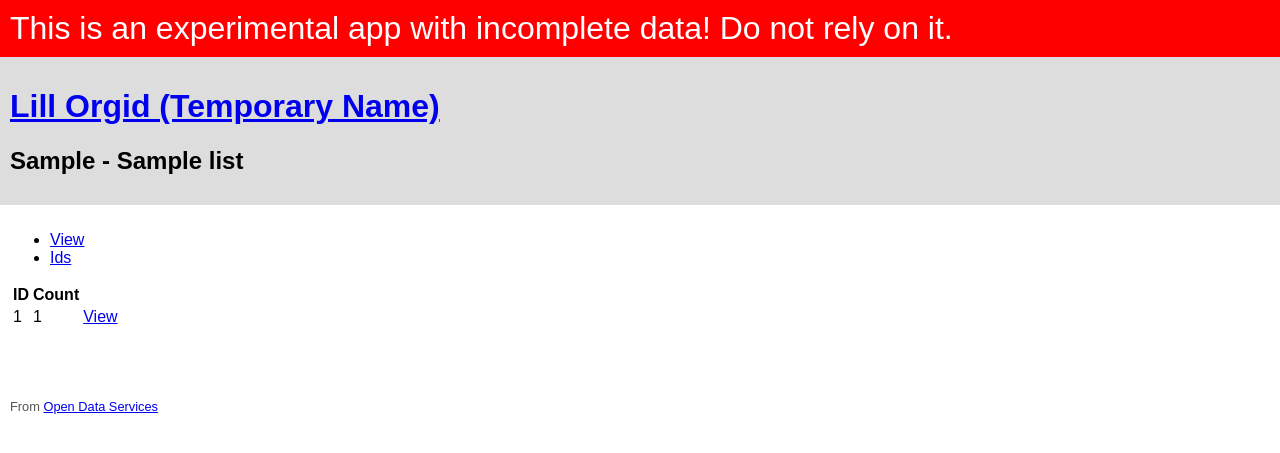
After one commit to OpenDataServices/opendataservices-lill-orgid-web-app, a Flask app: template lillorgid/webapp/templates/data_standard/list/ids.html in a window 1280 px wide. The commit adds this page. Shown: the top 453 px of the page. Run offline with Flask 2, Linux system fonts and the light colour scheme; the template is opened without the code that fills it: most values are stand-ins (such as "Sample title", 1, 10 or a date in 2020); some libraries are stand-ins or nearby versions.

Commit message:
Add pages under each data standard

```diff
--- a/lillorgid/webapp/app.py
+++ b/lillorgid/webapp/app.py
@@ -136,5 +136,51 @@ def data_standard(data_standard):
 
     return render_template(
         'data_standard/'+data_standard+'.html',
+        data_standard=data_standard,
         lists=lists
     )
+
+
+@app.route("/data-standard/<data_standard>/list/<list_id>")
+def data_standard_list(data_standard, list_id):
+    with Database() as db:
+        res = db.cursor.execute(
+            "select * from list where id=%s",
+            [list_id]
+        )
+        list = res.fetchone()
+
+        if not list:
+            abort(404)
+
+    return render_template(
+        'data_standard/list/index.html',
+        data_standard=data_standard,
+        list=list
+    )
+
+
+@app.route("/data-standard/<data_standard>/list/<list_id>/id")
+def data_standard_list_id(data_standard, list_id):
+    with Database() as db:
+        res = db.cursor.execute(
+            "select * from list where id=%s",
+            [list_id]
+        )
+        list = res.fetchone()
+
+        if not list:
+            abort(404)
+
+        res = db.cursor.execute(
+            "select id, count(*) from data where list=%s and data_standard=%s group by id order by id asc",
+            [list_id, data_standard]
+        )
+        ids = [{"id": r['id'], "count": r['count']} for r in res.fetchall()]
+
+    return render_template(
+        'data_standard/list/ids.html',
+        data_standard=data_standard,
+        list=list,
+        ids=ids
+    )
--- a/lillorgid/webapp/templates/data_standard/base.html
+++ b/lillorgid/webapp/templates/data_standard/base.html
@@ -13,7 +13,7 @@
             <tr>
                 <td>{{ list['list'] }}</td>
                 <td>{{ list['count'] }}</td>
-                <td><a href="/list/{{ list['list'] }}">View</a></td>
+                <td><a href="/data-standard/{{ data_standard }}/list/{{ list['list'] }}">View</a></td>
             </tr>
         {% endfor %}
     </table>
--- /dev/null
+++ b/lillorgid/webapp/templates/data_standard/list/base.html
@@ -0,0 +1,20 @@
+{% extends "base.html" %}
+
+{% block title %}{{ data_standard }} - {{ list['field_title_en'] }}{% endblock %}
+
+{% block pagetitle %}{{ data_standard }} - {{ list['field_title_en'] }}{% endblock %}
+
+{% block content %}
+
+
+<ul>
+    <li><a href="/data-standard/{{ data_standard }}/list/{{ list['id'] }}">View</a></li>
+    <li><a href="/data-standard/{{ data_standard }}/list/{{ list['id'] }}/id">Ids</a></li>
+</ul>
+
+{% block extracontent %}
+
+
+{% endblock %}
+
+{% endblock %}
--- /dev/null
+++ b/lillorgid/webapp/templates/data_standard/list/ids.html
@@ -0,0 +1,19 @@
+{% extends "data_standard/list/base.html" %}
+
+{% block extracontent %}
+
+    <table>
+        <tr>
+            <th>ID</th>
+            <th>Count</th>
+            <th>&nbsp;</th>
+        </tr>
+        {% for id in ids %}
+            <tr>
+                <td>{{ id['id'] }}</td>
+                <td>{{ id['count'] }}</td>
+                <td><a href="/list/{{ list['id'] }}/id/{{ id['id'] }}">View</a></td>
+            </tr>
+        {% endfor %}
+    </table>
+{% endblock %}
```
Also changed, not shown: lillorgid/webapp/templates/data_standard/list/index.html (added, +7 -0 lines).
